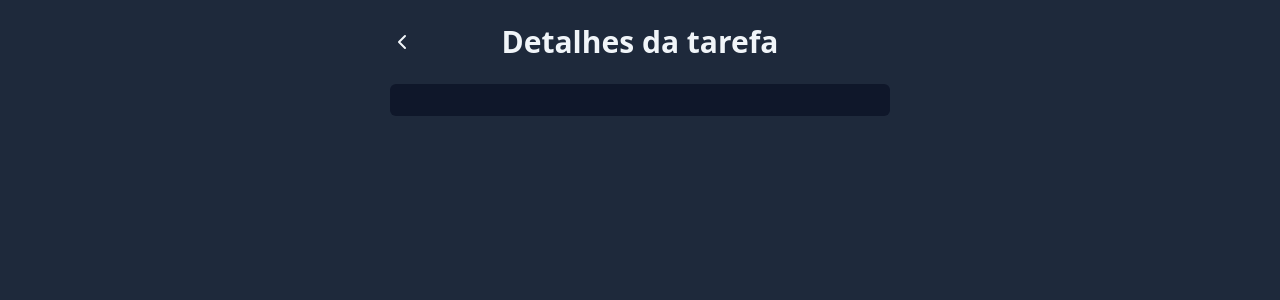
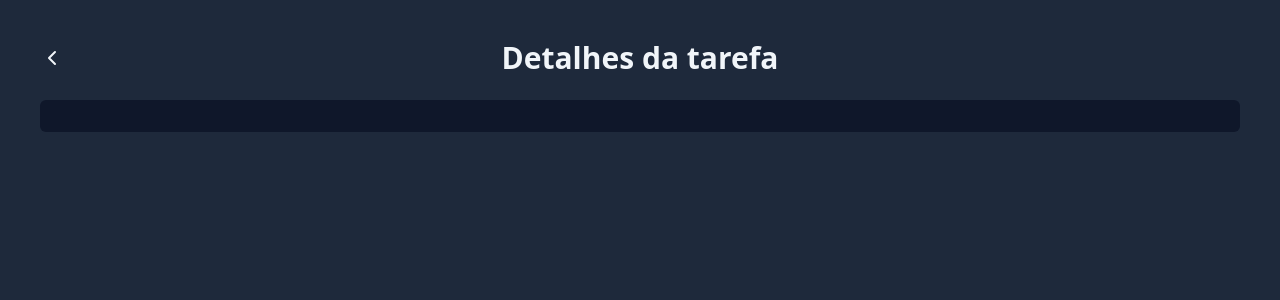
Before and after one commit to FlavioFj20/fl_to_do_list, a React (Vite) app: page /task in a window 1280 px wide. Shown: the top 300 px of the page. Built offline with nearby package versions, Linux system fonts and the light colour scheme.

Commit message:
updating task page

```diff
--- a/src/pages/TaskPage.jsx
+++ b/src/pages/TaskPage.jsx
@@ -11,7 +11,7 @@ function TaskPage() {
 
   return (
     <div className="h-screen w-screen bg-slate-800 p-6">
-      <div className="w-[500px] mx-auto space-y-4">
+      <div className="w-[50wh] p-4 mx-auto space-y-4">
         <div className="flex justify-center relative mb-6">
           <button onClick={() => navigate(-1)} className="absolute left-0 top-0 bottom-0 text-slate-100">
             <ChevronLeft />
@@ -21,8 +21,8 @@ function TaskPage() {
           </Title>
         </div>
         <div className="bg-slate-900 p-4 rounded-md">
-          <h2 className="text-xl font-bold text-slate-600">{title}</h2>
-          <p className=" text-slate-600">{description}</p>
+          <h2 className="text-xl font-bold text-slate-400">{title}</h2>
+          <p className=" text-slate-400">{description}</p>
         </div>
       </div>
     </div>
```
